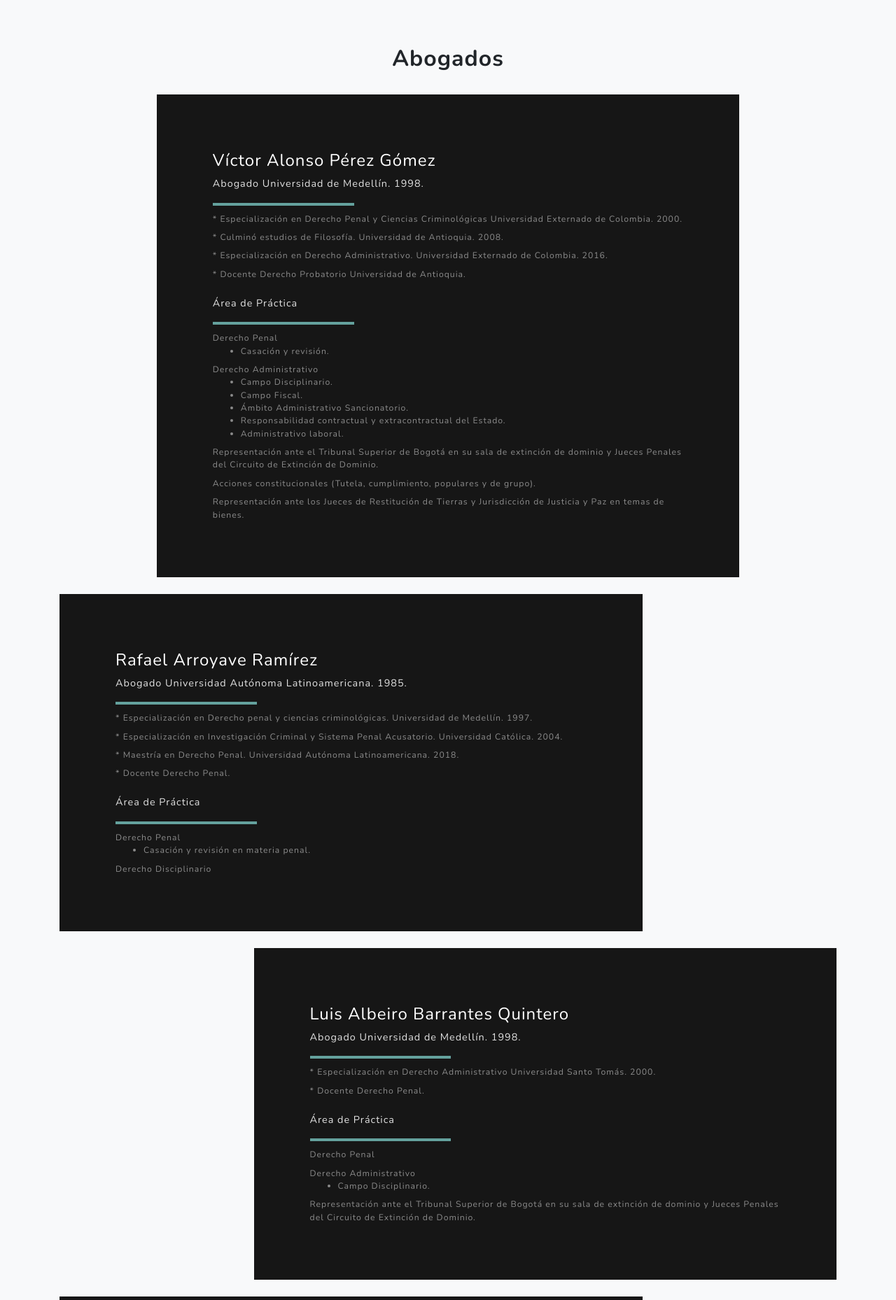
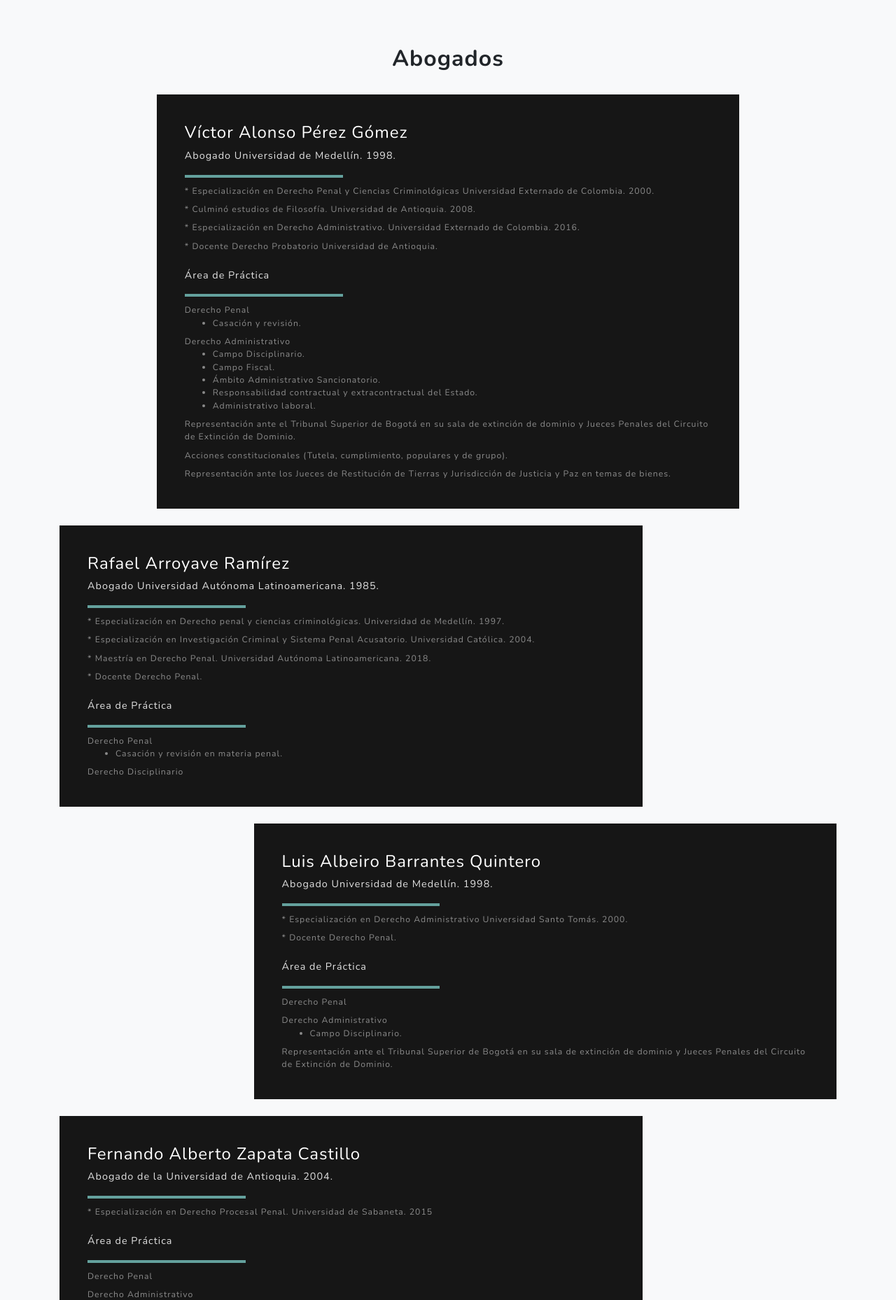
Before and after one commit to josedavidrestrepo/estudio-juridico-perez-asociados, a PHP site: page /index.html in a window 1280 px wide. Shown: the part 2535-4393 px from the top of the page at 70% size. Run offline with PHP 8.4, Linux system fonts and the light colour scheme.

Commit message:
Reducción padding sección abogados

```diff
--- a/css/grayscale.css
+++ b/css/grayscale.css
@@ -190,13 +190,13 @@
 }
 
 .projects-section .project-text {
-  padding: 3rem;
+  padding: 2.5rem;
   font-size: 90%;
 }
 
 @media (min-width: 992px) {
   .projects-section .project-text {
-    padding: 5rem;
+    padding: 2.5rem;
   }
   .projects-section .project-text hr {
     border-color: #64a19d;
```
